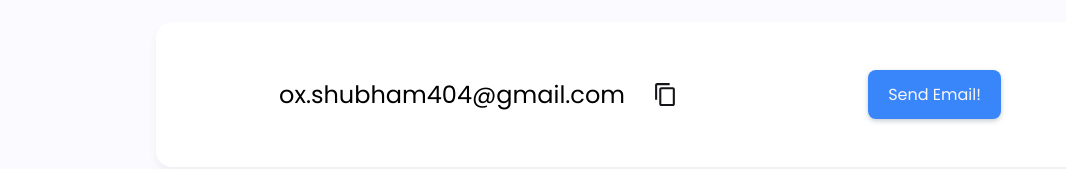
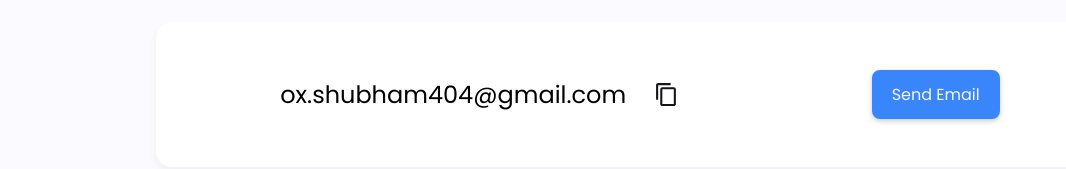
Before and after one commit to oxshbm/portfolio, a React (Create React App) app in the folder portfolio/: page / in a window 1280 px wide. Shown: the part 4627-4796 px from the top of the page, without its empty margins (0-1066 px from the left). Built offline with nearby package versions, Linux system fonts and the light colour scheme.

Commit message:
fixed mail issue

```diff
--- a/portfolio/src/components/Contact/Contact.js
+++ b/portfolio/src/components/Contact/Contact.js
@@ -49,7 +49,7 @@
   target="_blank"
   rel="noopener noreferrer"
 >
-  Send Email!
+  Send Email
 </a>
 
             </Email>
```
